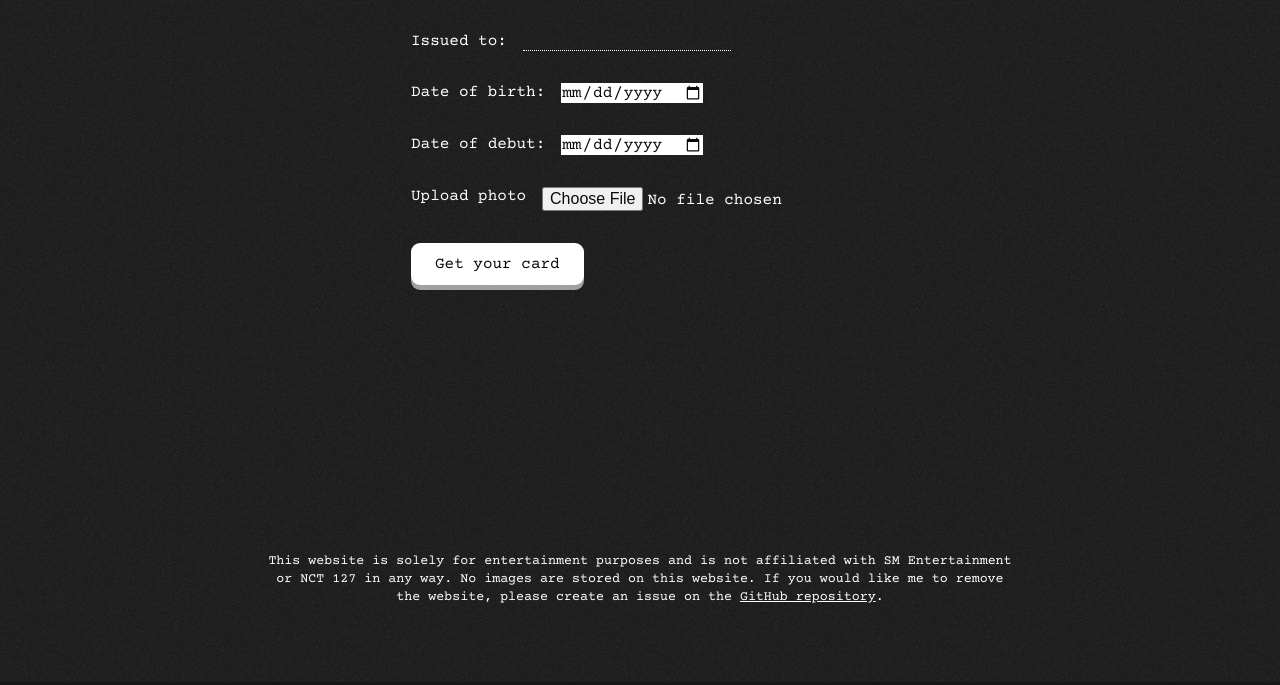
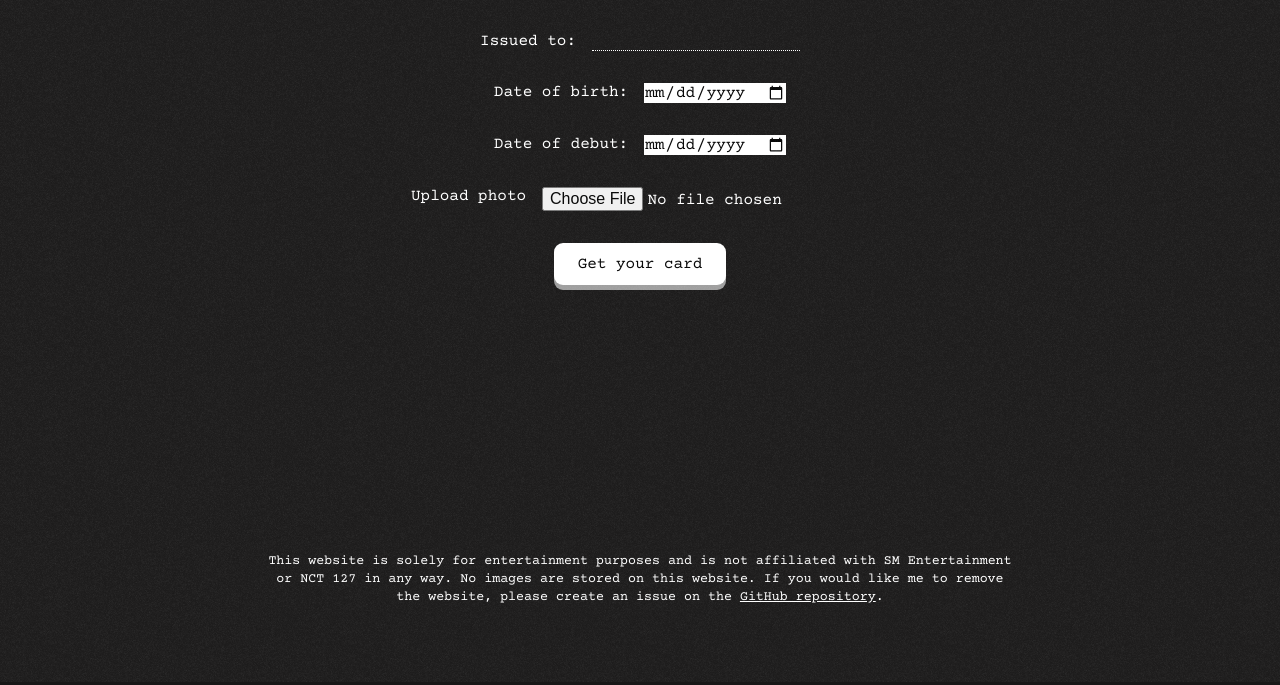
Before and after one commit to sweetjoos/walking-club-member-id, a plain HTML site: page index.html in a window 1280 px wide. Shown: the part 118-803 px from the top of the page. Drawn offline with Linux system fonts and the light colour scheme.

Commit message:
Update styles.css

```diff
--- a/styles.css
+++ b/styles.css
@@ -123,10 +123,23 @@ input[type="text"] {
   border-bottom: 1px dotted currentColor;
 }
 
+#form {
+  display: grid;
+  justify-content: center;
+  justify-items: center;
+  text-align: center;
+}
+
 #form > div {
   display: flex;
+  justify-content: center;
+  justify-items: center;
   flex-wrap: wrap;
   gap: 1rem;
+}
+
+#form div > * {
+  flex: 1;
 }
 
 .btn {
```
